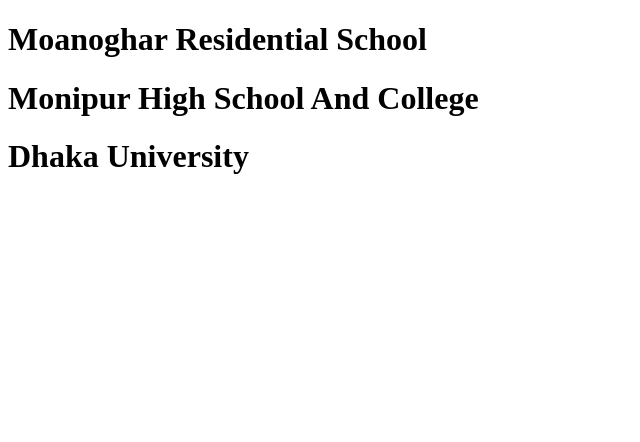
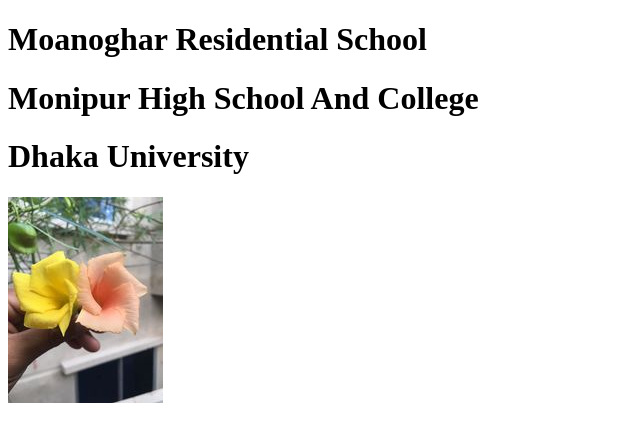
Before and after one commit to aspinchakma/my-second-repo, a plain HTML site: page index.html in a window 1280 px wide. Shown: the whole page, without its empty margins (0-640 px from the left). Drawn offline with Linux system fonts and the light colour scheme.

Commit message:
flower picture adding in html file

```diff
--- a/index.html
+++ b/index.html
@@ -10,5 +10,6 @@
     <h1>Moanoghar Residential School</h1>
     <h1>Monipur High School And College</h1>
     <h1>Dhaka University</h1>
+    <img src="flowers.jpg" alt="My love favourite flower">
 </body>
 </html>
```
Also changed, not shown: flowers.jpg (added).
